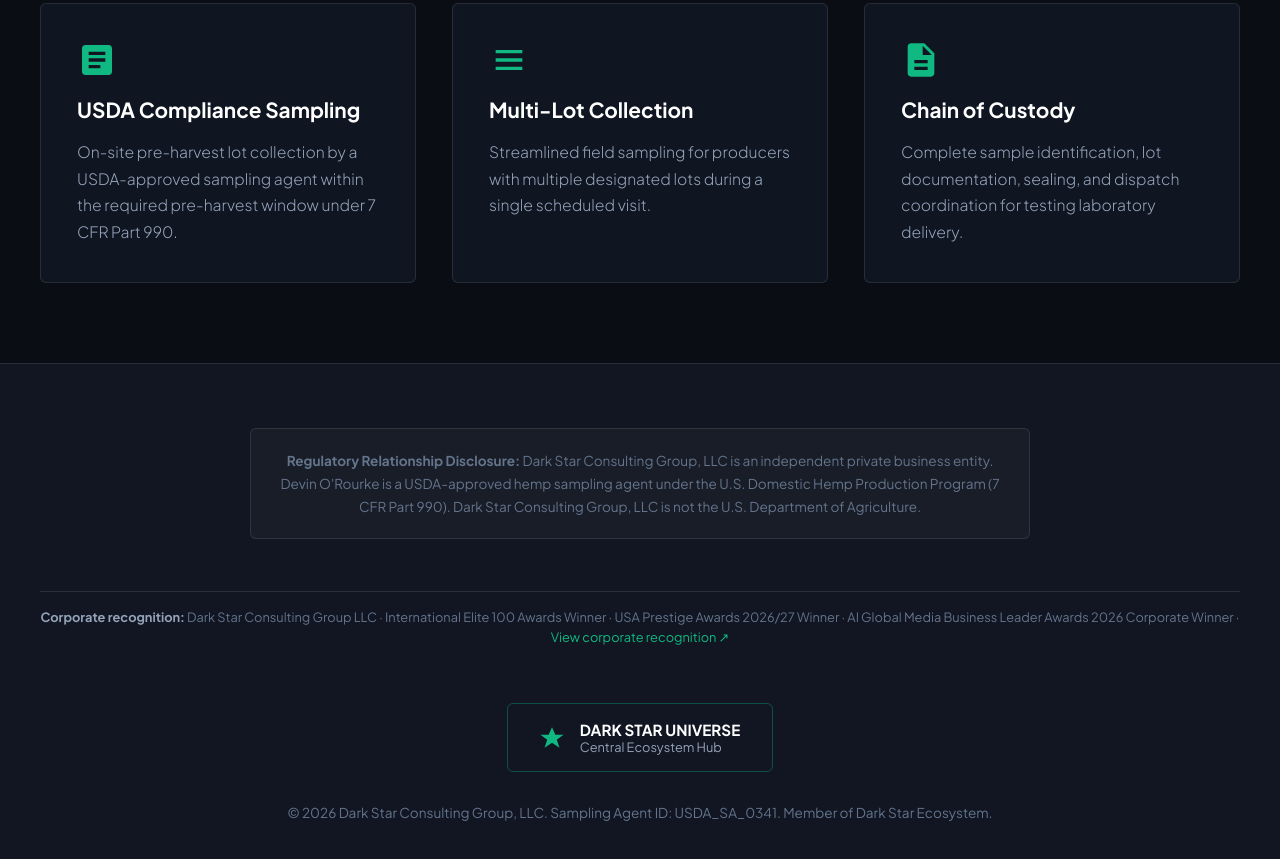
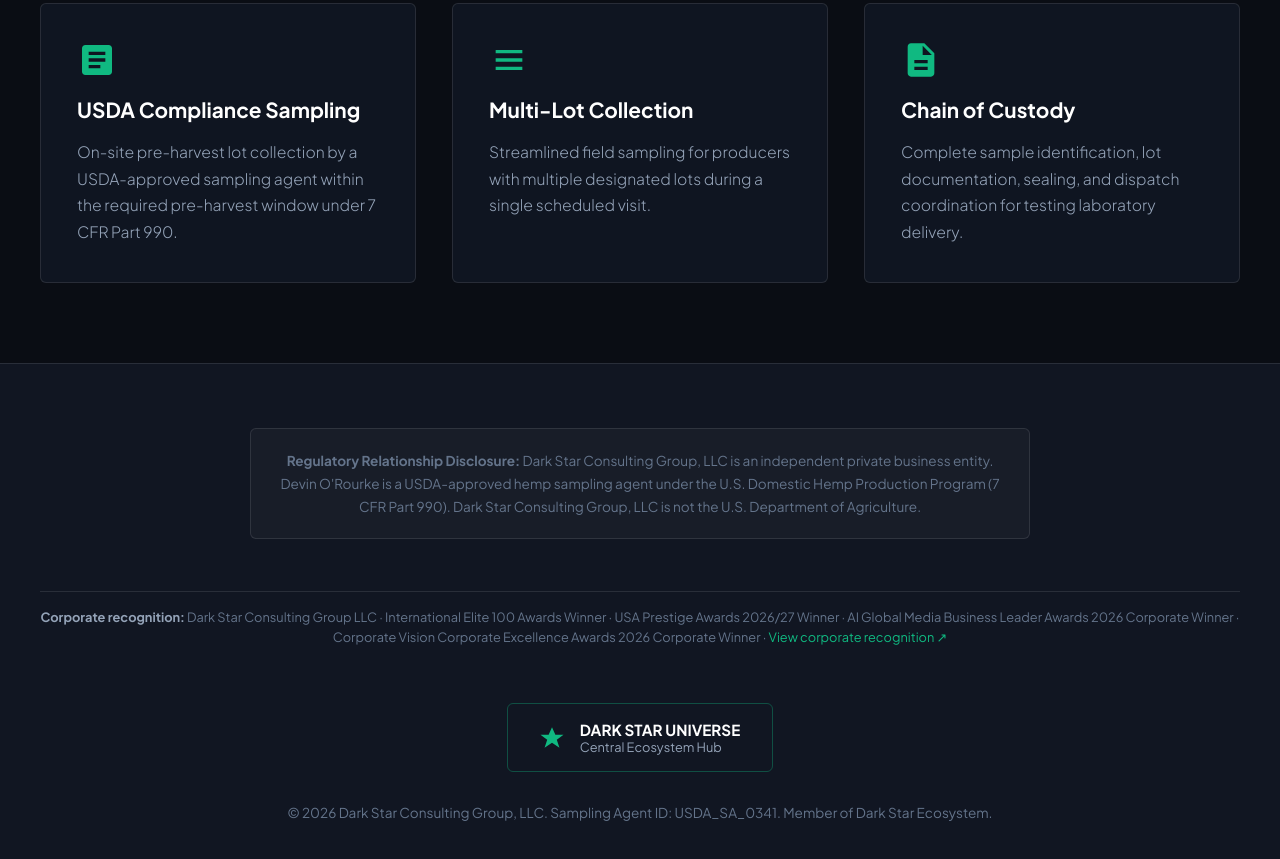
Before and after one commit to dev-in-portfolio/dscusda, a website built with Vite: page index.html in a window 1280 px wide. Shown: the part 931-1790 px from the top of the page. Built offline with nearby package versions, Linux system fonts and the light colour scheme.

Commit message:
Add Corporate Vision corporate award footer

```diff
--- a/index.html
+++ b/index.html
@@ -145,7 +145,7 @@
 
       <div style="margin:1.25rem 0 1.5rem;padding-top:1rem;border-top:1px solid var(--border-subtle);font-size:0.8rem;color:var(--text-dim);line-height:1.55;">
         <strong style="color:var(--text-muted);">Corporate recognition:</strong>
-        Dark Star Consulting Group LLC · International Elite 100 Awards Winner · USA Prestige Awards 2026/27 Winner · AI Global Media Business Leader Awards 2026 Corporate Winner ·
+        Dark Star Consulting Group LLC · International Elite 100 Awards Winner · USA Prestige Awards 2026/27 Winner · AI Global Media Business Leader Awards 2026 Corporate Winner · Corporate Vision Corporate Excellence Awards 2026 Corporate Winner ·
         <a href="https://darkstarconsultinggroup.com/recognition" style="color:var(--accent-emerald);text-decoration:none;">View corporate recognition ↗</a>
       </div>
 
```
